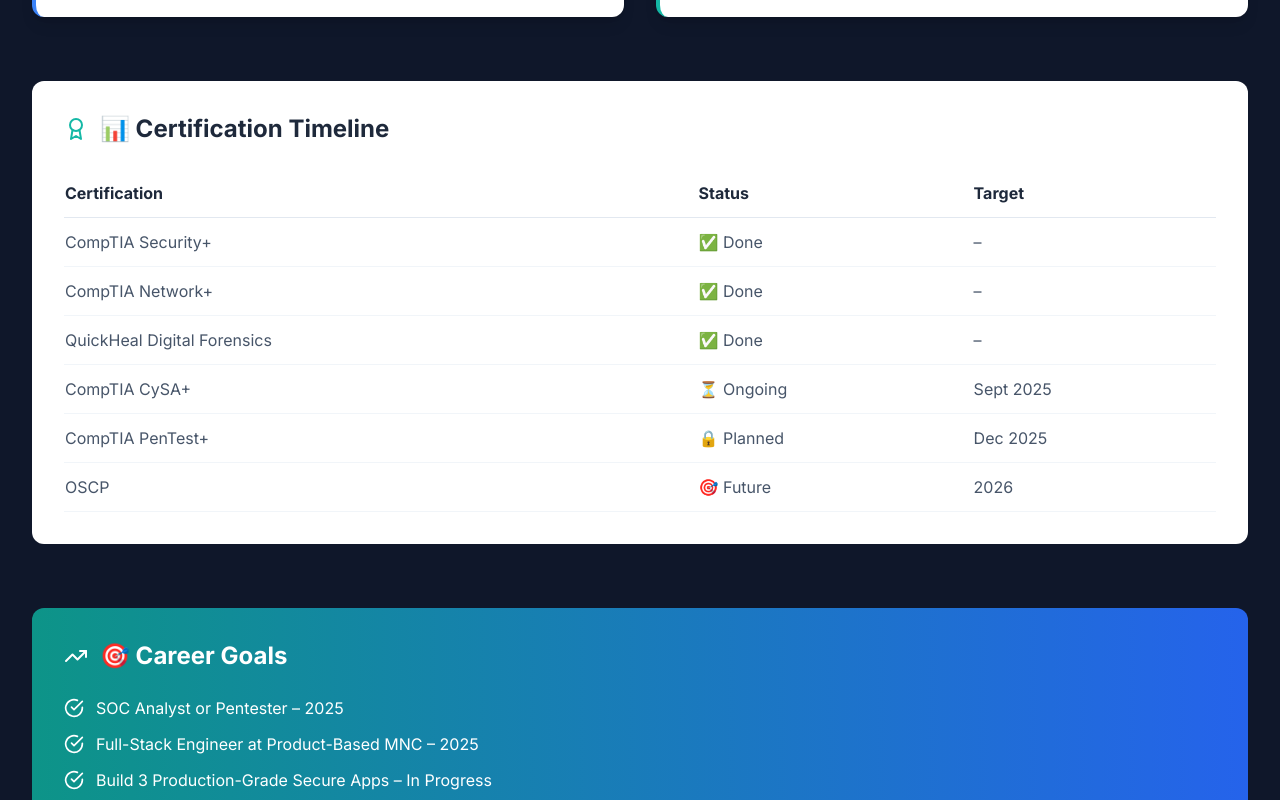
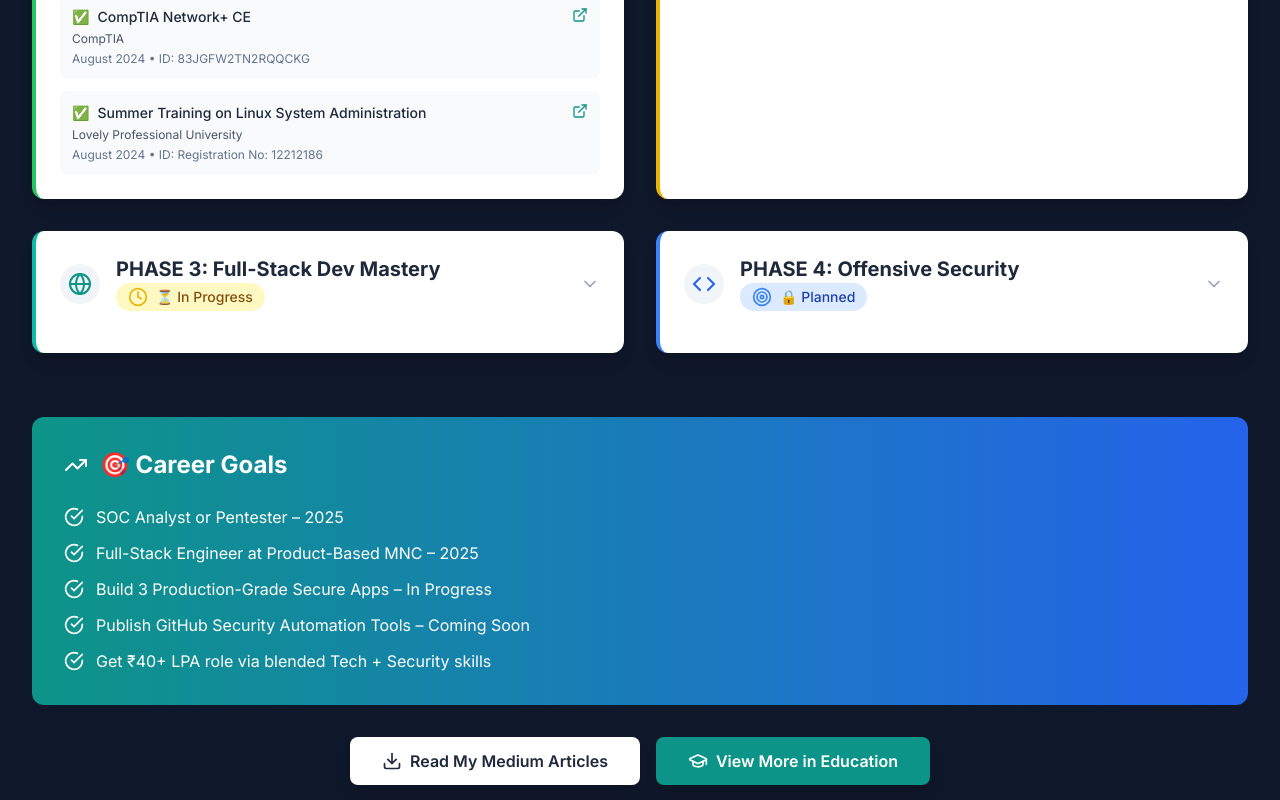
Before and after one commit to ganeshkrishnareddy/Portfolio, a React (Vite) app: page / in a window 1280 px wide. Shown: the part 1760-2560 px from the top of the page. Built offline with nearby package versions, Linux system fonts and the light colour scheme.

Commit message:
Update Career Roadmap with Phase Swap and Integrated Certifications

```diff
--- a/src/components/CareerRoadmap.tsx
+++ b/src/components/CareerRoadmap.tsx
@@ -1,5 +1,5 @@
 import React, { useState } from 'react';
-import { Calendar, CheckCircle, Clock, Target, Download, ChevronDown, ChevronUp, Award, Code, Shield, Globe, TrendingUp } from 'lucide-react';
+import { Calendar, CheckCircle, Clock, Target, Download, ChevronDown, ChevronUp, Award, Code, Shield, Globe, TrendingUp, ExternalLink, GraduationCap } from 'lucide-react';
 
 interface PhaseProps {
   title: string;
@@ -7,6 +7,14 @@ interface PhaseProps {
   description: string;
   skills: string[];
   tools: string[];
+  certifications?: Array<{
+    name: string;
+    issuer: string;
+    date: string;
+    id: string;
+    link?: string;
+    status: 'completed' | 'ongoing' | 'planned';
+  }>;
   icon: React.ReactNode;
   color: string;
   isExpanded: boolean;
@@ -19,6 +27,7 @@ const PhaseCard: React.FC<PhaseProps> = ({
   description,
   skills,
   tools,
+  certifications,
   icon,
   color,
   isExpanded,
@@ -48,6 +57,15 @@ const PhaseCard: React.FC<PhaseProps> = ({
       case 'ongoing': return 'bg-yellow-100 text-yellow-800 dark:bg-yellow-900/30 dark:text-yellow-400';
       case 'planned': return 'bg-blue-100 text-blue-800 dark:bg-blue-900/30 dark:text-blue-400';
       case 'future': return 'bg-purple-100 text-purple-800 dark:bg-purple-900/30 dark:text-purple-400';
+    }
+  };
+
+  const getCertStatusIcon = (certStatus: string) => {
+    switch (certStatus) {
+      case 'completed': return '✅';
+      case 'ongoing': return '⏳';
+      case 'planned': return '🔒';
+      default: return '✅';
     }
   };
 
@@ -82,7 +100,7 @@ const PhaseCard: React.FC<PhaseProps> = ({
         <div className="px-6 pb-6 border-t border-slate-200 dark:border-slate-700 pt-4">
           <p className="text-slate-600 dark:text-slate-300 mb-4 leading-relaxed">{description}</p>
 
-          <div className="grid grid-cols-1 md:grid-cols-2 gap-4">
+          <div className="grid grid-cols-1 md:grid-cols-2 gap-4 mb-6">
             <div>
               <h4 className="font-semibold text-slate-800 dark:text-white mb-2 flex items-center">
                 🛠 Skills Acquired
@@ -110,6 +128,43 @@ const PhaseCard: React.FC<PhaseProps> = ({
               </div>
             </div>
           </div>
+
+          {/* Certifications Section */}
+          {certifications && certifications.length > 0 && (
+            <div>
+              <h4 className="font-semibold text-slate-800 dark:text-white mb-3 flex items-center">
+                🏆 Related Certifications
+              </h4>
+              <div className="space-y-3">
+                {certifications.map((cert, index) => (
+                  <div key={index} className="bg-slate-50 dark:bg-slate-700 p-3 rounded-lg">
+                    <div className="flex items-start justify-between">
+                      <div className="flex-1">
+                        <div className="flex items-center gap-2 mb-1">
+                          <span className="text-sm">{getCertStatusIcon(cert.status)}</span>
+                          <h5 className="font-medium text-slate-800 dark:text-white text-sm">{cert.name}</h5>
+                        </div>
+                        <p className="text-xs text-slate-600 dark:text-slate-400 mb-1">{cert.issuer}</p>
+                        <p className="text-xs text-slate-500 dark:text-slate-500">
+                          {cert.date} • ID: {cert.id}
+                        </p>
+                      </div>
+                      {cert.link && (
+                        <a
+                          href={cert.link}
+                          target="_blank"
+                          rel="noopener noreferrer"
+                          className="text-teal-600 dark:text-teal-400 hover:text-teal-700 dark:hover:text-teal-300 ml-2"
+                        >
+                          <ExternalLink className="h-4 w-4" />
+                        </a>
+                      )}
+                    </div>
+                  </div>
+                ))}
+              </div>
+            </div>
+          )}
         </div>
       )}
     </div>
@@ -134,6 +189,32 @@ const CareerRoadmap: React.FC = () => {
       description: "Built strong foundation in cybersecurity, networking, and web development fundamentals through certifications and hands-on projects.",
       skills: ["Networking Fundamentals", "Linux System Administration", "Web Development Basics", "Security Principles", "Version Control"],
       tools: ["Nmap", "Wireshark", "Git", "Visual Studio Code", "Linux CLI", "HTML/CSS/JS"],
+      certifications: [
+        {
+          name: "CS50's Understanding Technology",
+          issuer: "Harvard University",
+          date: "November 2023",
+          id: "1f305a31-6d98-4043-ac2b-35c76bc38a0c",
+          link: "https://cs50.harvard.edu/certificates/1f305a31-6d98-4043-ac2b-35c76bc38a0c",
+          status: 'completed' as const
+        },
+        {
+          name: "CompTIA Network+ CE",
+          issuer: "CompTIA",
+          date: "August 2024",
+          id: "83JGFW2TN2RQQCKG",
+          link: "https://www.certmetrics.com/comptia/public/verification.aspx?code=9LGHCR89B7LLFLS1",
+          status: 'completed' as const
+        },
+        {
+          name: "Summer Training on Linux System Administration",
+          issuer: "Lovely Professional University",
+          date: "August 2024",
+          id: "Registration No: 12212186",
+          link: "https://drive.google.com/file/d/1ZfYZAIalNs9-qdog4RvJONdAzibGeSUb/view?usp=sharing",
+          status: 'completed' as const
+        }
+      ],
       icon: <Shield className="h-6 w-6 text-green-600" />,
       color: "border-green-500"
     },
@@ -143,36 +224,92 @@ const CareerRoadmap: React.FC = () => {
       description: "Advancing cybersecurity expertise with specialized certifications and practical experience in threat detection and digital forensics.",
       skills: ["SOC Analysis", "Threat Detection", "Digital Forensics", "Incident Response", "Log Analysis"],
       tools: ["YARA", "Autopsy", "Splunk", "FTK Imager", "Volatility", "SIEM Tools"],
+      certifications: [
+        {
+          name: "CompTIA Security+ CE",
+          issuer: "CompTIA",
+          date: "January 2025",
+          id: "QDR90YBSZJVQQKWS",
+          link: "https://www.certmetrics.com/comptia/public/verification.aspx?code=YLP7LZ44L706VHCZ",
+          status: 'completed' as const
+        },
+        {
+          name: "QuickHeal Certified Digital Forensic Investigator",
+          issuer: "Quick Heal Academy",
+          date: "January 2025",
+          id: "LPU-0000-780553",
+          link: "https://lms.quickhealacademy.com/certificates/verification/exam?id=LPU-0000-780553",
+          status: 'completed' as const
+        },
+        {
+          name: "Microsoft Power Platform Fundamentals (PL-900)",
+          issuer: "Coursera",
+          date: "April 2025",
+          id: "SHY8XOE77RB5",
+          link: "https://coursera.org/verify/specialization/SHY8XOE77RB5",
+          status: 'completed' as const
+        },
+        {
+          name: "Tata Group - Cybersecurity Analyst Job Simulation",
+          issuer: "Forage",
+          date: "June 2025",
+          id: "X5R5dKq9DkjnwSQW4",
+          link: "https://forage-uploads-prod.s3.amazonaws.com/completion-certificates/ifobHAoMjQs9s6bKS/gmf3ypEXBj2wvfQWC_ifobHAoMjQs9s6bKS_SLa4iANMguG7m2Zin_1749878938454_completion_certificate.pdf",
+          status: 'completed' as const
+        },
+        {
+          name: "Deloitte Australia - Cyber Job Simulation",
+          issuer: "Forage",
+          date: "June 2025",
+          id: "3o683ubu49Fa5G3wB",
+          link: "https://forage-uploads-prod.s3.amazonaws.com/completion-certificates/9PBTqmSxAf6zZTseP/E9pA6qsdbeyEkp3ti_9PBTqmSxAf6zZTseP_SLa4iANMguG7m2Zin_1748834447065_completion_certificate.pdf",
+          status: 'completed' as const
+        }
+      ],
       icon: <Target className="h-6 w-6 text-yellow-600" />,
       color: "border-yellow-500"
     },
     {
-      title: "PHASE 3: Offensive Security",
-      status: 'planned' as const,
-      description: "Developing penetration testing and ethical hacking skills to identify and exploit vulnerabilities in secure environments.",
-      skills: ["Web App Pentesting", "Privilege Escalation", "Exploit Development", "Social Engineering", "Red Team Operations"],
-      tools: ["Burp Suite", "Metasploit", "Hydra", "SQLmap", "Gobuster", "Cobalt Strike"],
-      icon: <Code className="h-6 w-6 text-blue-600" />,
-      color: "border-blue-500"
-    },
-    {
-      title: "PHASE 4: Full-Stack Dev Mastery",
+      title: "PHASE 3: Full-Stack Dev Mastery",
       status: 'ongoing' as const,
       description: "Mastering modern full-stack development with focus on secure, scalable applications and DevOps practices.",
       skills: ["React/Redux", "Node.js/Express", "Database Design", "API Development", "DevOps/CI-CD", "Cloud Architecture"],
       tools: ["React", "Node.js", "MongoDB", "Docker", "AWS", "GitHub Actions"],
       icon: <Globe className="h-6 w-6 text-teal-600" />,
       color: "border-teal-500"
+    },
+    {
+      title: "PHASE 4: Offensive Security",
+      status: 'planned' as const,
+      description: "Developing penetration testing and ethical hacking skills to identify and exploit vulnerabilities in secure environments.",
+      skills: ["Web App Pentesting", "Privilege Escalation", "Exploit Development", "Social Engineering", "Red Team Operations"],
+      tools: ["Burp Suite", "Metasploit", "Hydra", "SQLmap", "Gobuster", "Cobalt Strike"],
+      certifications: [
+        {
+          name: "CompTIA CySA+",
+          issuer: "CompTIA",
+          date: "Target: Sept 2025",
+          id: "Planned",
+          status: 'ongoing' as const
+        },
+        {
+          name: "CompTIA PenTest+",
+          issuer: "CompTIA",
+          date: "Target: Dec 2025",
+          id: "Planned",
+          status: 'planned' as const
+        },
+        {
+          name: "OSCP",
+          issuer: "Offensive Security",
+          date: "Goal: 2026",
+          id: "Future",
+          status: 'planned' as const
         }
-  ];
-
-  const certifications = [
-    { name: "CompTIA Security+", status: "✅ Done", target: "–" },
-    { name: "CompTIA Network+", status: "✅ Done", target: "–" },
-    { name: "QuickHeal Digital Forensics", status: "✅ Done", target: "–" },
-    { name: "CompTIA CySA+", status: "⏳ Ongoing", target: "Sept 2025" },
-    { name: "CompTIA PenTest+", status: "🔒 Planned", target: "Dec 2025" },
-    { name: "OSCP", status: "🎯 Future", target: "2026" }
+      ],
+      icon: <Code className="h-6 w-6 text-blue-600" />,
+      color: "border-blue-500"
+    }
   ];
 
   const careerGoals = [
@@ -182,6 +319,13 @@ const CareerRoadmap: React.FC = () => {
     "Publish GitHub Security Automation Tools – Coming Soon",
     "Get ₹40+ LPA role via blended Tech + Security skills"
   ];
+
+  const handleEducationClick = () => {
+    const element = document.getElementById('education');
+    if (element) {
+      element.scrollIntoView({ behavior: 'smooth', block: 'start' });
+    }
+  };
 
   return (
     <section className="py-20 bg-slate-900 dark:bg-slate-800">
@@ -209,34 +353,6 @@ const CareerRoadmap: React.FC = () => {
           ))}
         </div>
 
-        {/* Certification Timeline */}
-        <div className="bg-white dark:bg-slate-800 rounded-xl p-8 mb-16">
-          <h3 className="text-2xl font-bold text-slate-800 dark:text-white mb-6 flex items-center">
-            <Award className="h-6 w-6 text-teal-500 mr-3" />
-            📊 Certification Timeline
-          </h3>
-          <div className="overflow-x-auto">
-            <table className="w-full">
-              <thead>
-                <tr className="border-b border-slate-200 dark:border-slate-700">
-                  <th className="text-left py-3 text-slate-800 dark:text-white">Certification</th>
-                  <th className="text-left py-3 text-slate-800 dark:text-white">Status</th>
-                  <th className="text-left py-3 text-slate-800 dark:text-white">Target</th>
-                </tr>
-              </thead>
-              <tbody>
-                {certifications.map((cert, index) => (
-                  <tr key={index} className="border-b border-slate-100 dark:border-slate-700">
-                    <td className="py-3 text-slate-600 dark:text-slate-300">{cert.name}</td>
-                    <td className="py-3 text-slate-600 dark:text-slate-300">{cert.status}</td>
-                    <td className="py-3 text-slate-600 dark:text-slate-300">{cert.target}</td>
-                  </tr>
-                ))}
-              </tbody>
-            </table>
-          </div>
-        </div>
-
         {/* Career Goals */}
         <div className="bg-gradient-to-r from-teal-600 to-blue-600 rounded-xl p-8 text-white mb-8">
           <h3 className="text-2xl font-bold mb-6 flex items-center">
@@ -255,18 +371,24 @@ const CareerRoadmap: React.FC = () => {
 
         {/* Download CTA */}
         <div className="text-center">
+          <div className="flex flex-wrap gap-4 justify-center">
             <a
               href="https://medium.com/@pganeshkrishnareddy"
               target="_blank"
               rel="noopener noreferrer"
-            className="inline-flex items-center px-8 py-3 bg-white text-slate-800 rounded-lg font-semibold hover:bg-slate-100 transition-colors shadow-lg mr-4"
+              className="inline-flex items-center px-8 py-3 bg-white text-slate-800 rounded-lg font-semibold hover:bg-slate-100 transition-colors shadow-lg"
             >
               <Download className="h-5 w-5 mr-2" />
               Read My Medium Articles
             </a>
-          <button className="inline-flex items-center px-8 py-3 bg-teal-600 text-white rounded-lg font-semibold hover:bg-teal-700 transition-colors shadow-lg">
-            📄 Download Full Roadmap (PDF)
+            <button
+              onClick={handleEducationClick}
+              className="inline-flex items-center px-8 py-3 bg-teal-600 text-white rounded-lg font-semibold hover:bg-teal-700 transition-colors shadow-lg"
+            >
+              <GraduationCap className="h-5 w-5 mr-2" />
+              View More in Education
             </button>
+          </div>
         </div>
       </div>
     </section>
```
Lines whose indentation alone changed are shown as unchanged.
